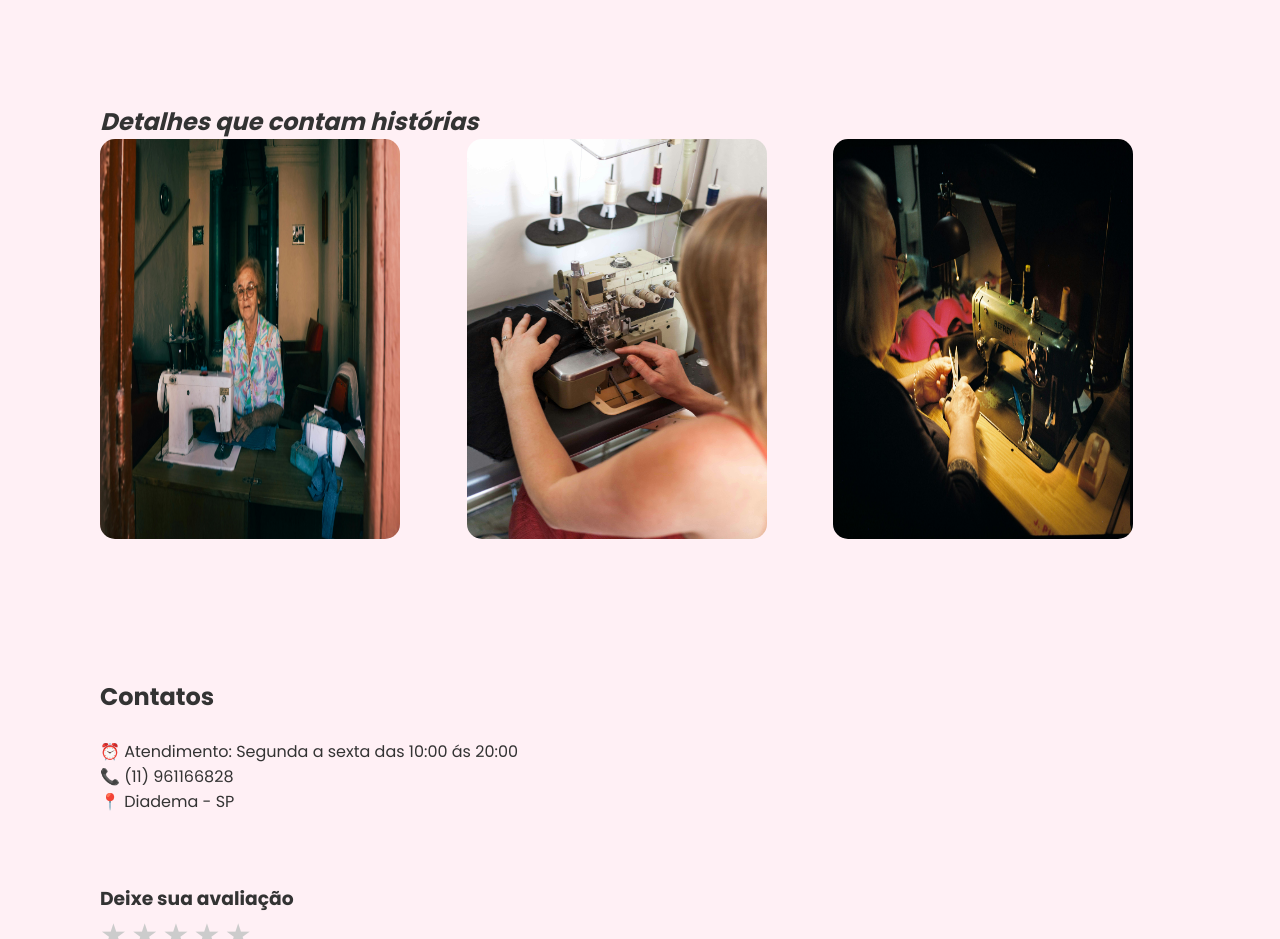
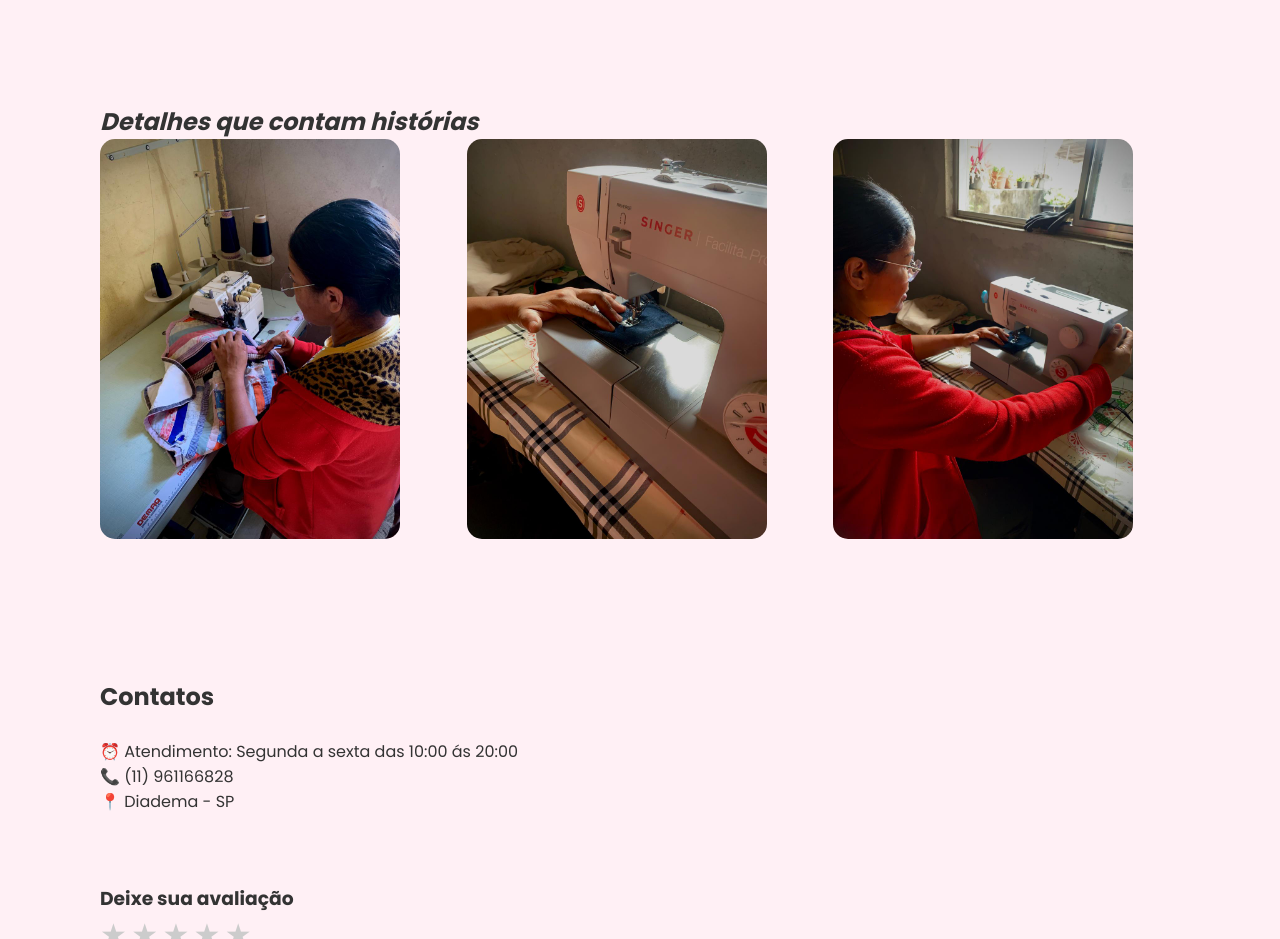
Before and after one commit to Du0000/atelie_eliete_site, a plain HTML site: page index.html in a window 1280 px wide. Shown: the part 2300-3239 px from the top of the page. Drawn offline with Linux system fonts and the light colour scheme; no server answers.

Commit message:
adicição das fotos

```diff
--- a/index.html
+++ b/index.html
@@ -320,9 +320,9 @@ Fazer orçamento
 <div class="container">
 <h2> <i>Detalhes que contam histórias</i></h2>
 <div class="grid galeria">
-    <img src="imagem/costurando1.jpg" style="width: 300px; height: 400px;">
-    <img src="imagem/costurando2.jpg" style="width: 300px; height: 400px;">
-    <img src="imagem/costurando3.jpg" style="width: 300px; height: 400px ;">
+    <img src="imagem/eliete.jpeg" style="width: 300px; height: 400px;">
+    <img src="imagem/eliete0.jpeg" style="width: 300px; height: 400px;">
+    <img src="imagem/eliete1.jpeg" style="width: 300px; height: 400px ;">
 </div>
 </div>
 </section>
@@ -473,6 +473,7 @@ function carregarComentarios(){
         container.appendChild(div);
       });
     }
+
   });
 }
 
```
Also changed, not shown: imagem/eliete.jpeg (added), imagem/eliete0.jpeg (added), imagem/eliete1.jpeg (added).
